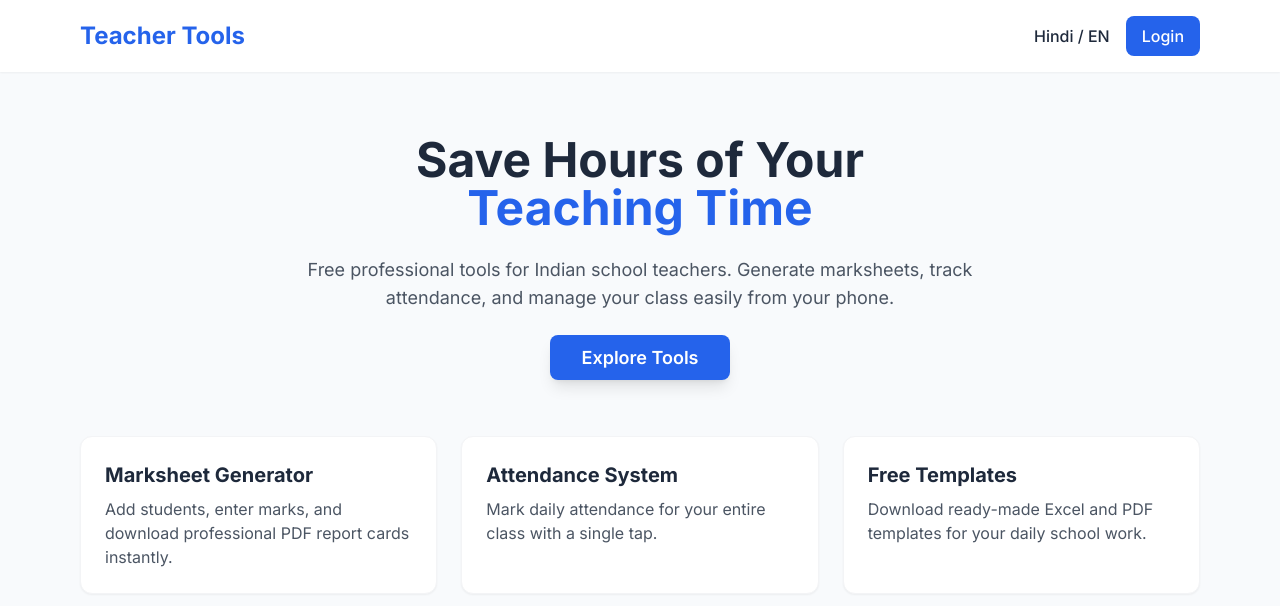
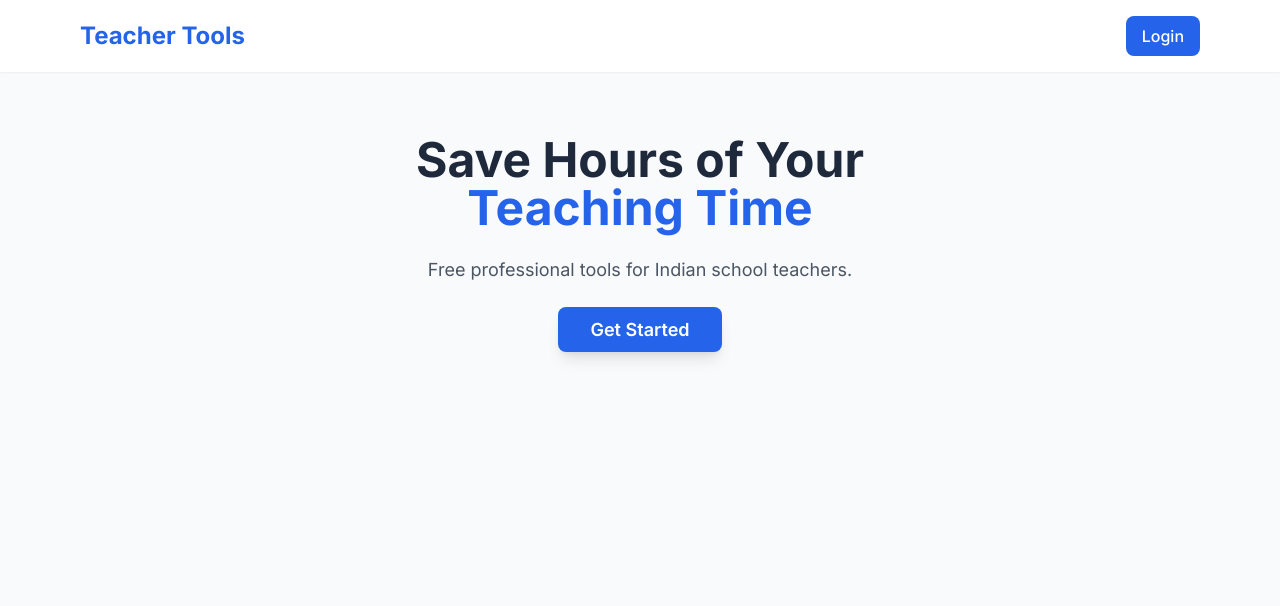
Before and after one commit to mdimtishal-creator/teacher-tools, a React (Vite) app: page / in a window 1280 px wide. Shown: the top 606 px of the page. Built offline with nearby package versions, Linux system fonts and the light colour scheme.

Commit message:
Update Home.jsx

```diff
--- a/src/pages/Home.jsx
+++ b/src/pages/Home.jsx
@@ -3,46 +3,27 @@ import { Link } from 'react-router-dom'
 export default function Home() {
   return (
     <div className="min-h-screen bg-secondary">
-      {/* Navbar */}
       <nav className="bg-white shadow-sm py-4">
         <div className="max-w-6xl mx-auto px-4 flex justify-between items-center">
           <h1 className="text-2xl font-bold text-primary">Teacher Tools</h1>
           <div className="flex gap-4">
-            <button className="text-dark font-medium hover:text-primary">Hindi / EN</button>
             <Link to="/login" className="bg-primary text-white px-4 py-2 rounded-lg font-medium hover:bg-blue-700">Login</Link>
           </div>
         </div>
       </nav>
 
-      {/* Hero Section */}
       <main className="max-w-6xl mx-auto px-4 py-16 text-center">
         <h2 className="text-4xl md:text-5xl font-bold text-dark mb-6 leading-tight">
           Save Hours of Your <br />
           <span className="text-primary">Teaching Time</span>
         </h2>
         <p className="text-lg text-gray-600 mb-8 max-w-2xl mx-auto">
-          Free professional tools for Indian school teachers. Generate marksheets, track attendance, and manage your class easily from your phone.
+          Free professional tools for Indian school teachers.
         </p>
-        <Link to="/dashboard" className="bg-primary text-white px-8 py-3 rounded-lg text-lg font-semibold shadow-lg hover:bg-blue-700 transition">
-          Explore Tools
+        <Link to="/login" className="bg-primary text-white px-8 py-3 rounded-lg text-lg font-semibold shadow-lg hover:bg-blue-700 transition">
+          Get Started
         </Link>
       </main>
-
-      {/* Feature Cards */}
-      <div className="max-w-6xl mx-auto px-4 pb-20 grid grid-cols-1 md:grid-cols-3 gap-6">
-        <div className="bg-white p-6 rounded-xl shadow-sm border border-gray-100">
-          <h3 className="text-xl font-bold mb-2">Marksheet Generator</h3>
-          <p className="text-gray-600">Add students, enter marks, and download professional PDF report cards instantly.</p>
-        </div>
-        <div className="bg-white p-6 rounded-xl shadow-sm border border-gray-100">
-          <h3 className="text-xl font-bold mb-2">Attendance System</h3>
-          <p className="text-gray-600">Mark daily attendance for your entire class with a single tap.</p>
-        </div>
-        <div className="bg-white p-6 rounded-xl shadow-sm border border-gray-100">
-          <h3 className="text-xl font-bold mb-2">Free Templates</h3>
-          <p className="text-gray-600">Download ready-made Excel and PDF templates for your daily school work.</p>
-        </div>
-      </div>
     </div>
   )
 }
```
